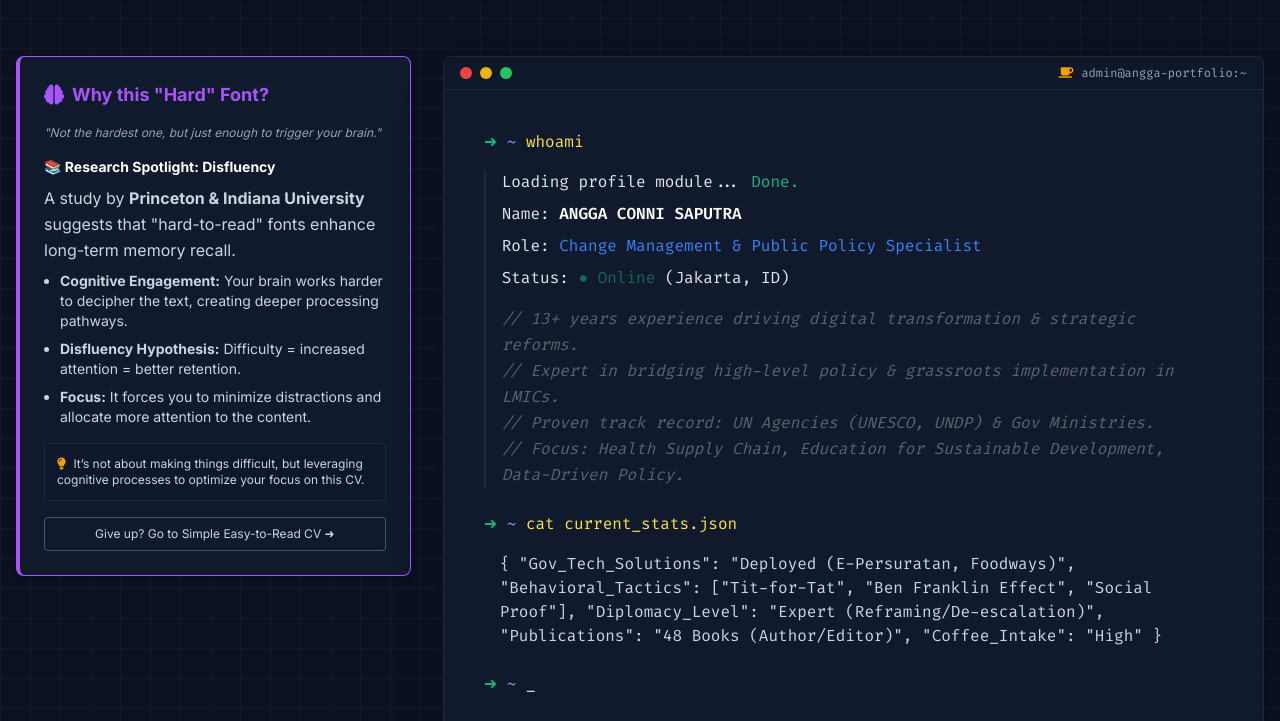
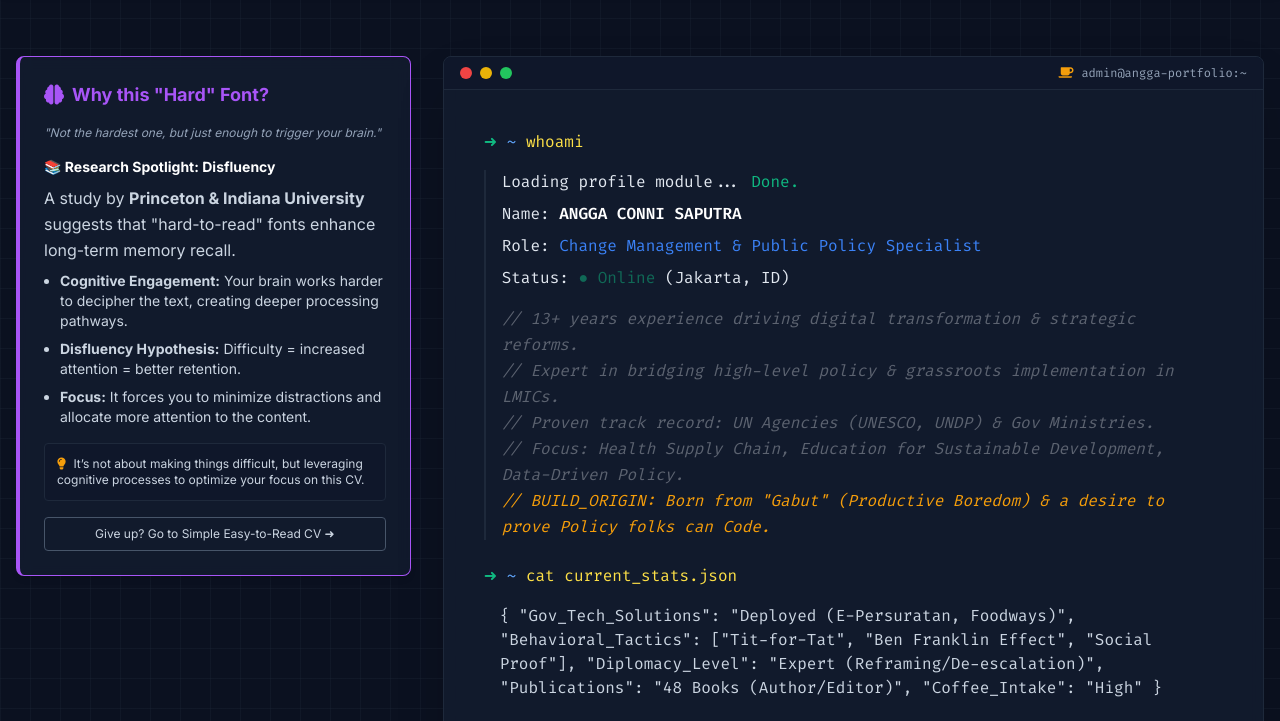
Before and after one commit to AnggaConni/Complete-Portofolio, a plain HTML site: page index.html in a window 1280 px wide. Shown: the part 72-793 px from the top of the page. Drawn offline with nearby package versions, Linux system fonts and the light colour scheme.

Commit message:
Update index.html

```diff
--- a/index.html
+++ b/index.html
@@ -182,6 +182,7 @@
                             <br><span class="code-comment">// Expert in bridging high-level policy & grassroots implementation in LMICs.</span>
                             <br><span class="code-comment">// Proven track record: UN Agencies (UNESCO, UNDP) & Gov Ministries.</span>
                             <br><span class="code-comment">// Focus: Health Supply Chain, Education for Sustainable Development, Data-Driven Policy.</span>
+                            <br><span class="code-comment text-term-yellow">// BUILD_ORIGIN: Born from "Gabut" (Productive Boredom) & a desire to prove Policy folks can Code.</span>
                         </p>
                     </div>
 
@@ -410,9 +411,9 @@
             {org: "Independent Consultant", period: "2025-Present", role: "Consultant", category: "Tech Innovation", context: "Foodways: Shared Heritage", strategy: "Zero-Cost Infrastructure", desc: "Developed serverless GIS platform mapping culinary history using Vanilla JS, Tailwind & Leaflet.js.", link: "https://anggaconni.github.io/Foodways/"},
             {org: "Independent Consultant", period: "2025-Present", role: "Consultant", category: "Tech Innovation", context: "Foodways: Shared Heritage", strategy: "Network Analysis", desc: "Implemented Node-Link Network Analysis for cross-border cultural influences (Trade, Migration).", link: "https://anggaconni.github.io/Foodways/"},
             {org: "Independent Consultant", period: "2025-Present", role: "Consultant", category: "Tech Innovation", context: "E-Persuratan (Gov-Tech)", strategy: "AI-Augmented Dev", desc: "Built serverless bilingual mail management system using Google Sheets + Apps Script + Gen AI.", link: "https://anggaconni.github.io/E-Persuratan/"},
+            {org: "Independent Consultant", period: "2025-Present", role: "Consultant", category: "Tech Innovation", context: "UN Travel Calculator", strategy: "Process Automation", desc: "Developed open-source Web-based tool automating subsistence allowance calculations (ICSC rates).", link: "https://anggaconni.github.io/un-travel-calculator/"},
 
             // UNESCO (Feb 2023 - Apr 2025)
-            {org: "UNESCO", period: "Feb 2023 - Apr 2025", role: "Programme Support", category: "Tech Innovation", context: "UN Travel Calculator", strategy: "Process Automation", desc: "Developed open-source Web-based tool automating subsistence allowance calculations (ICSC rates).", link: "https://anggaconni.github.io/un-travel-calculator/"},
             {org: "UNESCO", period: "Feb 2023 - Apr 2025", role: "Programme Support", category: "Tech Innovation", context: "Heritage Commons", strategy: "Philosophical Re-engineering", desc: "Reversed Monopoly mechanics (ownership) into Safeguarding mechanics (collaboration/Trust Points).", link: "https://ich-training-monopoly.netlify.app/"},
             {org: "UNESCO", period: "Feb 2023 - Apr 2025", role: "Programme Support", category: "Tech Innovation", context: "Heritage Commons", strategy: "Rapid Prototyping", desc: "Coded fully functional MVP in a single weekend using AI assistance (Three.js).", link: "https://ich-training-monopoly.netlify.app/"},
             {org: "UNESCO", period: "Feb 2023 - Apr 2025", role: "Programme Support", category: "Tech Innovation", context: "Inventory System (SIDS)", strategy: "Behavioral Change", desc: "Applied 'Cognitive Ownership Technique' (Consistency Principle) to overcome institutional resistance.", link: ""},
```
